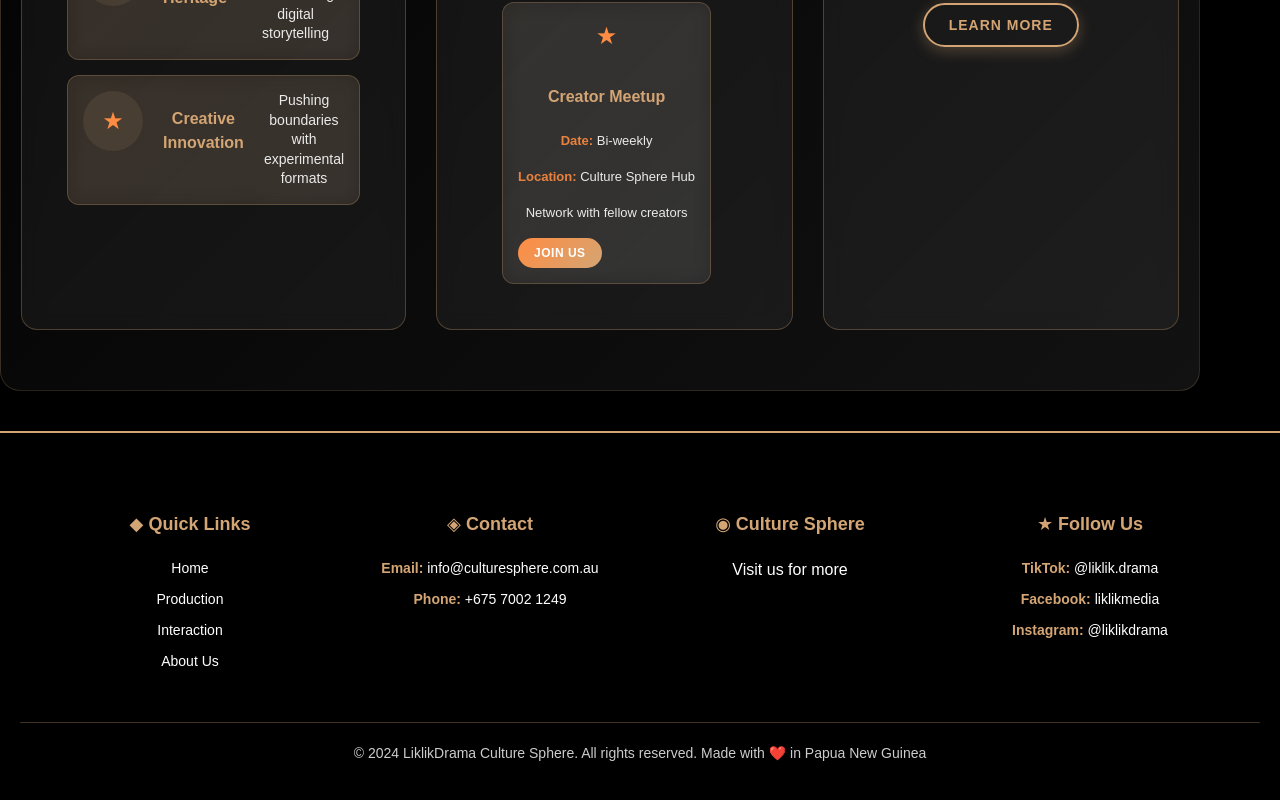
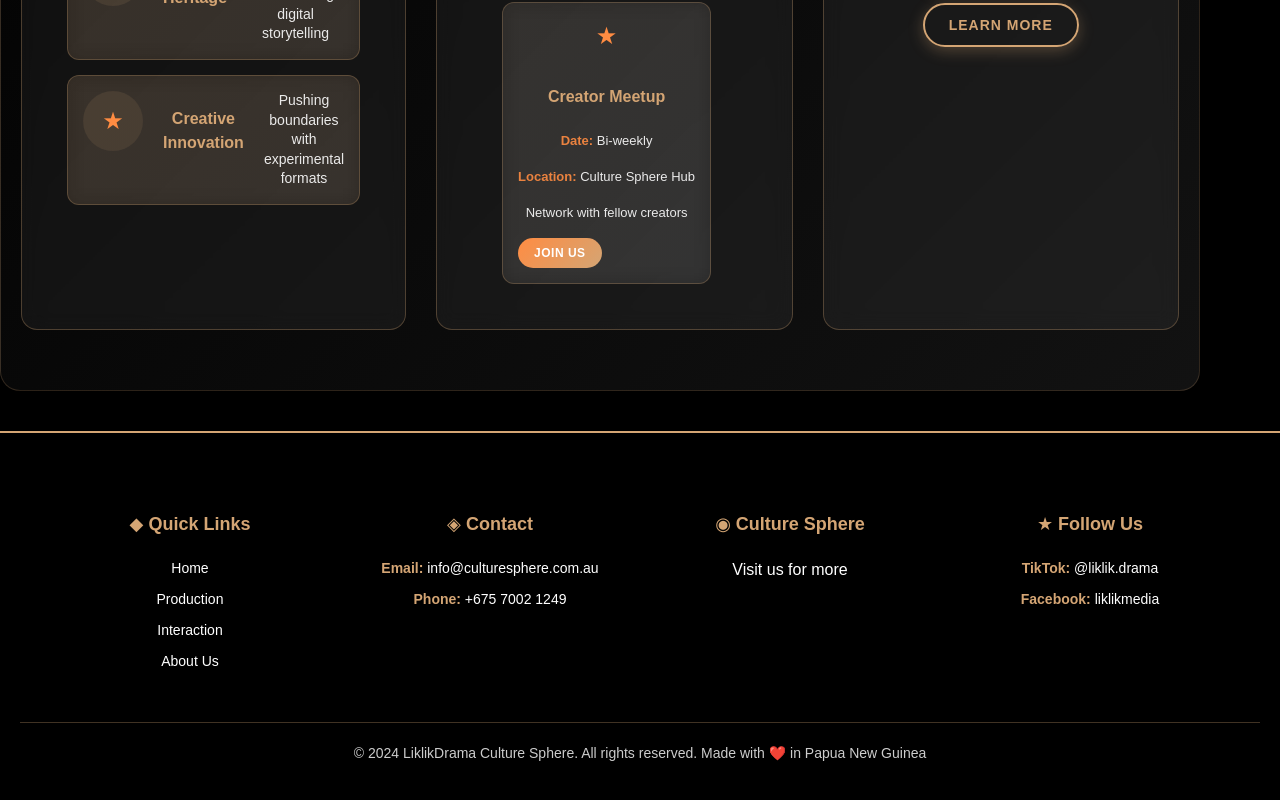
Before and after one commit to jpakao1819-jpg/liklikdrama-website, a React (Vite) app: page / in a window 1280 px wide. Shown: the part 6041-6841 px from the top of the page. Built offline with nearby package versions, Linux system fonts and the light colour scheme.

Commit message:
Remove Instagram from footer and README

```diff
--- a/src/App.jsx
+++ b/src/App.jsx
@@ -1712,7 +1712,6 @@ function Footer() {
           <ul>
             <li><strong>TikTok:</strong> <a href="https://www.tiktok.com/@liklik.drama" target="_blank">@liklik.drama</a></li>
             <li><strong>Facebook:</strong> <a href="https://www.facebook.com/liklikmedia" target="_blank">liklikmedia</a></li>
-            <li><strong>Instagram:</strong> <a href="https://www.instagram.com/liklikdrama" target="_blank">@liklikdrama</a></li>
           </ul>
         </div>
       </div>
```
Also changed, not shown: 1 other file (tests, documents, lock files or other folders).
